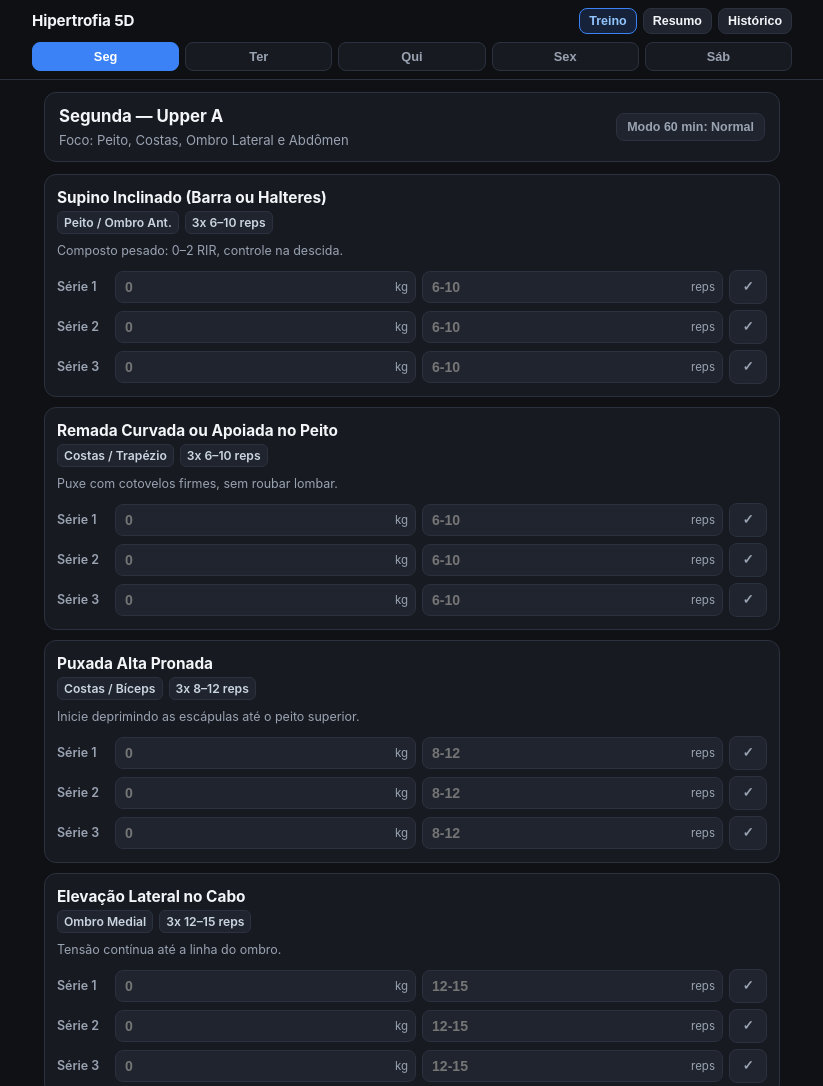
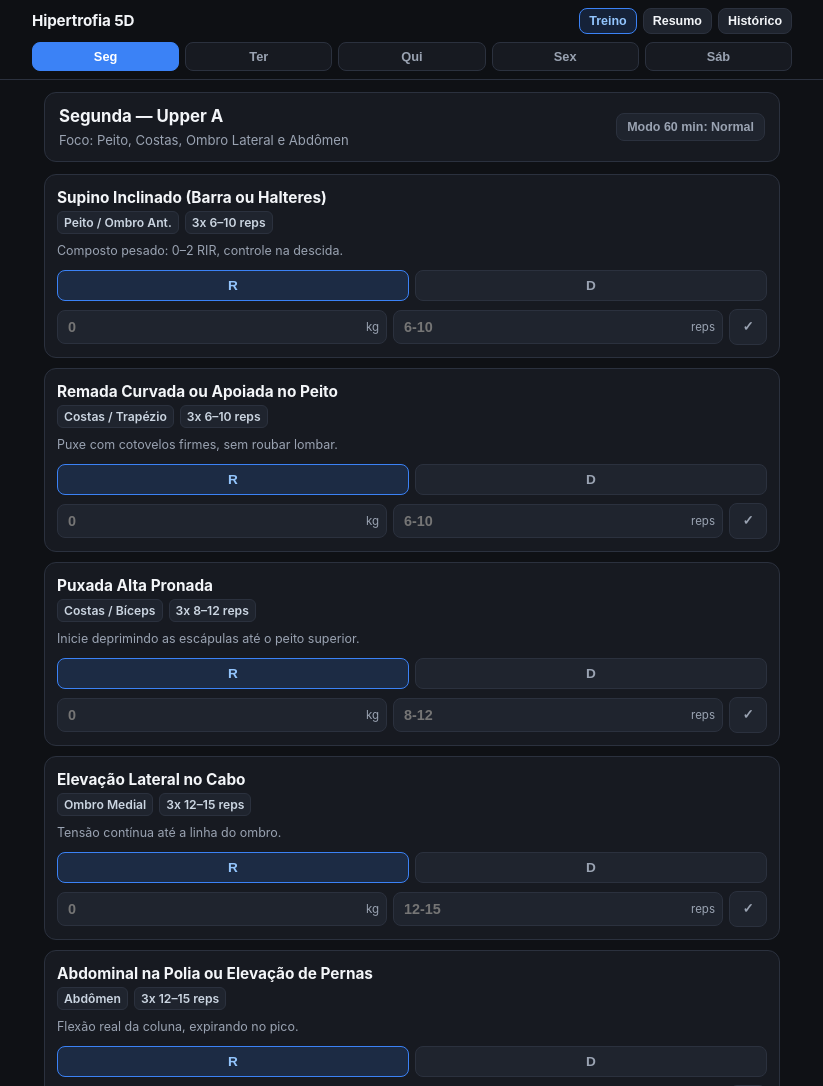
Before and after one commit to RodrigoTssu/Treino_Hipertrofia, a plain HTML site: page index.html in a window 1280 px wide. Shown: the top 1086 px of the page, without its empty margins (228-1051 px from the left). Drawn offline with Linux system fonts and the light colour scheme.

Commit message:
Add files via upload

```diff
--- a/index.html
+++ b/index.html
@@ -225,24 +225,46 @@
     margin: 0 0 10px 0;
   }
 
-  /* Sets Table */
-  .sets-grid {
+  /* Sets Tabs (R / D) */
+  .rd-tabs {
     display: flex;
-    flex-direction: column;
     gap: 6px;
+    margin-bottom: 8px;
+  }
+
+  .rd-tab {
+    flex: 1;
+    background: var(--surface-2);
+    border: 1px solid var(--border);
+    color: var(--muted);
+    border-radius: 8px;
+    padding: 7px 10px;
+    font-size: 0.85rem;
+    font-weight: 700;
+    text-align: center;
+    cursor: pointer;
+    transition: all 0.15s ease;
+  }
+
+  .rd-tab.active {
+    background: var(--accent-soft);
+    border-color: var(--accent);
+    color: #93c5fd;
+  }
+
+  .set-panel {
+    display: none;
+  }
+
+  .set-panel.active {
+    display: block;
   }
 
   .set-row {
     display: grid;
-    grid-template-columns: 52px 1fr 1fr 38px;
+    grid-template-columns: 1fr 1fr 38px;
     gap: 6px;
     align-items: center;
-  }
-
-  .set-label {
-    font-size: 0.78rem;
-    font-weight: 600;
-    color: var(--muted);
   }
 
   .input-wrap {
@@ -257,8 +279,8 @@
     border: 1px solid var(--border);
     color: var(--text);
     border-radius: 8px;
-    padding: 7px 28px 7px 9px;
-    font-size: 0.88rem;
+    padding: 8px 30px 8px 10px;
+    font-size: 0.9rem;
     font-weight: 600;
     outline: none;
   }
@@ -276,7 +298,7 @@
   }
 
   .check-btn {
-    height: 34px;
+    height: 36px;
     width: 38px;
     border-radius: 8px;
     border: 1px solid var(--border);
@@ -568,17 +590,22 @@ const WEEKLY_SUMMARY = [
   { group: "Abdômen", sets: "6 séries diretas", detail: "Seg e Sex + estabilização geral" }
 ];
 
-const STORAGE_KEY = "hipertrofia_5d_state_v2";
+const STORAGE_KEY = "hipertrofia_5d_state_v3";
 let state = loadState();
 
 function loadState() {
   try {
-    const raw = localStorage.getItem(STORAGE_KEY);
-    if (raw) return JSON.parse(raw);
+    const raw = localStorage.getItem(STORAGE_KEY) || localStorage.getItem("hipertrofia_5d_state_v2");
+    if (raw) {
+      const parsed = JSON.parse(raw);
+      if (!parsed.activeSubTab) parsed.activeSubTab = {};
+      return parsed;
+    }
   } catch (e) {}
   return {
     activeDay: "seg",
     trim60: false,
+    activeSubTab: {},
     weights: {},
     history: []
   };
@@ -594,6 +621,13 @@ function showToast(msg) {
   el.style.display = "block";
   clearTimeout(window._toastTimer);
   window._toastTimer = setTimeout(() => { el.style.display = "none"; }, 2200);
+}
+
+function setTopMode(mode) {
+  if (mode === "workout") {
+    closeModal("summaryModal");
+    closeModal("historyModal");
+  }
 }
 
 function renderTopPills() {
@@ -620,34 +654,58 @@ function toggleTrimMode() {
   showToast(state.trim60 ? "Modo 60 min ativado (-1 série nos acessórios)" : "Volume padrão restaurado");
 }
 
-function getSetData(exId, setIdx) {
+function getSetData(exId, slotIdx) {
   if (!state.weights[exId]) state.weights[exId] = [];
-  if (!state.weights[exId][setIdx]) state.weights[exId][setIdx] = { kg: "", reps: "", done: false };
-  return state.weights[exId][setIdx];
+  if (!state.weights[exId][slotIdx]) state.weights[exId][slotIdx] = { kg: "", reps: "", done: false };
+  return state.weights[exId][slotIdx];
 }
 
-function updateSet(exId, setIdx, field, value) {
-  const item = getSetData(exId, setIdx);
+function checkReadyToProgress(ex) {
+  const rData = getSetData(ex.id, 0);
+  const dData = getSetData(ex.id, 1);
+  const r1 = parseInt(rData.reps, 10);
+  const r2 = parseInt(dData.reps, 10);
+  return !isNaN(r1) && !isNaN(r2) && r1 >= ex.maxReps && r2 >= ex.maxReps;
+}
+
+function updateProgressBadge(ex) {
+  const badgeEl = document.getElementById(`prog_${ex.id}`);
+  if (!badgeEl) return;
+  badgeEl.style.display = checkReadyToProgress(ex) ? "inline-block" : "none";
+}
+
+function updateSet(exId, slotIdx, field, value) {
+  const item = getSetData(exId, slotIdx);
   item[field] = value;
   saveState();
-  if (field === "reps") renderExercises();
+  if (field === "reps") {
+    const day = WORKOUT_DATA[state.activeDay];
+    const ex = day.exercises.find(e => e.id === exId);
+    if (ex) updateProgressBadge(ex);
+  }
 }
 
-function toggleDone(exId, setIdx) {
-  const item = getSetData(exId, setIdx);
+function toggleDone(exId, slotIdx) {
+  const item = getSetData(exId, slotIdx);
   item.done = !item.done;
   saveState();
-  renderExercises();
+  const btn = document.getElementById(`chk_${exId}_${slotIdx}`);
+  if (btn) {
+    btn.classList.toggle("done", item.done);
+  }
 }
 
-function checkReadyToProgress(ex, totalSets) {
-  let filled = 0;
-  for (let i = 0; i < totalSets; i++) {
-    const d = getSetData(ex.id, i);
-    const r = parseInt(d.reps, 10);
-    if (!isNaN(r) && r >= ex.maxReps) filled++;
-  }
-  return filled === totalSets && totalSets > 0;
+function switchSubTab(exId, slotIdx) {
+  if (!state.activeSubTab) state.activeSubTab = {};
+  state.activeSubTab[exId] = slotIdx;
+  saveState();
+
+  [0, 1].forEach(idx => {
+    const tabBtn = document.getElementById(`tab_${exId}_${idx}`);
+    const panel = document.getElementById(`panel_${exId}_${idx}`);
+    if (tabBtn) tabBtn.classList.toggle("active", idx === slotIdx);
+    if (panel) panel.classList.toggle("active", idx === slotIdx);
+  });
 }
 
 function renderExercises() {
@@ -664,31 +722,49 @@ function renderExercises() {
 
   day.exercises.forEach(ex => {
     const effectiveSets = (state.trim60 && ex.trimmable) ? Math.max(2, ex.sets - 1) : ex.sets;
-    const canProgress = checkReadyToProgress(ex, effectiveSets);
+    const canProgress = checkReadyToProgress(ex);
+    const activeSlot = (state.activeSubTab && typeof state.activeSubTab[ex.id] === "number")
+      ? state.activeSubTab[ex.id]
+      : 0;
 
     const card = document.createElement("div");
     card.className = "exercise-card";
 
-    let setsHtml = "";
-    for (let i = 0; i < effectiveSets; i++) {
-      const s = getSetData(ex.id, i);
-      setsHtml += `
+    const slots = [
+      { idx: 0, label: "R" },
+      { idx: 1, label: "D" }
+    ];
+
+    const tabsHtml = slots.map(slot => `
+      <button type="button"
+        id="tab_${ex.id}_${slot.idx}"
+        class="rd-tab ${activeSlot === slot.idx ? "active" : ""}"
+        onclick="switchSubTab('${ex.id}', ${slot.idx})">${slot.label}</button>
+    `).join("");
+
+    const panelsHtml = slots.map(slot => {
+      const s = getSetData(ex.id, slot.idx);
+      return `
+        <div id="panel_${ex.id}_${slot.idx}" class="set-panel ${activeSlot === slot.idx ? "active" : ""}">
           <div class="set-row">
-          <div class="set-label">Série ${i + 1}</div>
             <div class="input-wrap">
               <input type="number" inputmode="decimal" step="0.5" placeholder="0" value="${s.kg}"
-              onchange="updateSet('${ex.id}', ${i}, 'kg', this.value)" />
+                oninput="updateSet('${ex.id}', ${slot.idx}, 'kg', this.value)" />
               <span class="input-unit">kg</span>
             </div>
             <div class="input-wrap">
               <input type="number" inputmode="numeric" placeholder="${ex.minReps}-${ex.maxReps}" value="${s.reps}"
-              oninput="updateSet('${ex.id}', ${i}, 'reps', this.value)" />
+                oninput="updateSet('${ex.id}', ${slot.idx}, 'reps', this.value)" />
               <span class="input-unit">reps</span>
             </div>
-          <button class="check-btn ${s.done ? "done" : ""}" onclick="toggleDone('${ex.id}', ${i})" title="Concluir série">✓</button>
+            <button type="button" id="chk_${ex.id}_${slot.idx}"
+              class="check-btn ${s.done ? "done" : ""}"
+              onclick="toggleDone('${ex.id}', ${slot.idx})"
+              title="Concluir ${slot.label}">✓</button>
+          </div>
         </div>
       `;
-    }
+    }).join("");
 
     card.innerHTML = `
       <div class="ex-top">
@@ -697,12 +773,13 @@ function renderExercises() {
           <div class="ex-meta">
             <span class="badge">${ex.muscle}</span>
             <span class="badge">${effectiveSets}x ${ex.minReps}–${ex.maxReps} reps</span>
-            ${canProgress ? `<span class="badge progress-up">Subir carga!</span>` : ""}
+            <span id="prog_${ex.id}" class="badge progress-up" style="display:${canProgress ? "inline-block" : "none"};">Subir carga!</span>
           </div>
         </div>
       </div>
       <p class="ex-note">${ex.note}</p>
-      <div class="sets-grid">${setsHtml}</div>
+      <div class="rd-tabs">${tabsHtml}</div>
+      ${panelsHtml}
     `;
     list.appendChild(card);
   });
@@ -714,12 +791,11 @@ function saveWorkoutLog() {
   const summaryLines = [];
 
   day.exercises.forEach(ex => {
-    const effectiveSets = (state.trim60 && ex.trimmable) ? Math.max(2, ex.sets - 1) : ex.sets;
     const setsText = [];
-    for (let i = 0; i < effectiveSets; i++) {
-      const s = getSetData(ex.id, i);
-      if (s.kg || s.reps) setsText.push(`${s.kg || 0}kg x ${s.reps || 0}`);
-    }
+    [{ idx: 0, label: "R" }, { idx: 1, label: "D" }].forEach(slot => {
+      const s = getSetData(ex.id, slot.idx);
+      if (s.kg || s.reps) setsText.push(`${slot.label}: ${s.kg || 0}kg x ${s.reps || 0}`);
+    });
     if (setsText.length > 0) {
       summaryLines.push(`${ex.name}: ${setsText.join(" | ")}`);
     }
```
Lines whose indentation alone changed are shown as unchanged.
